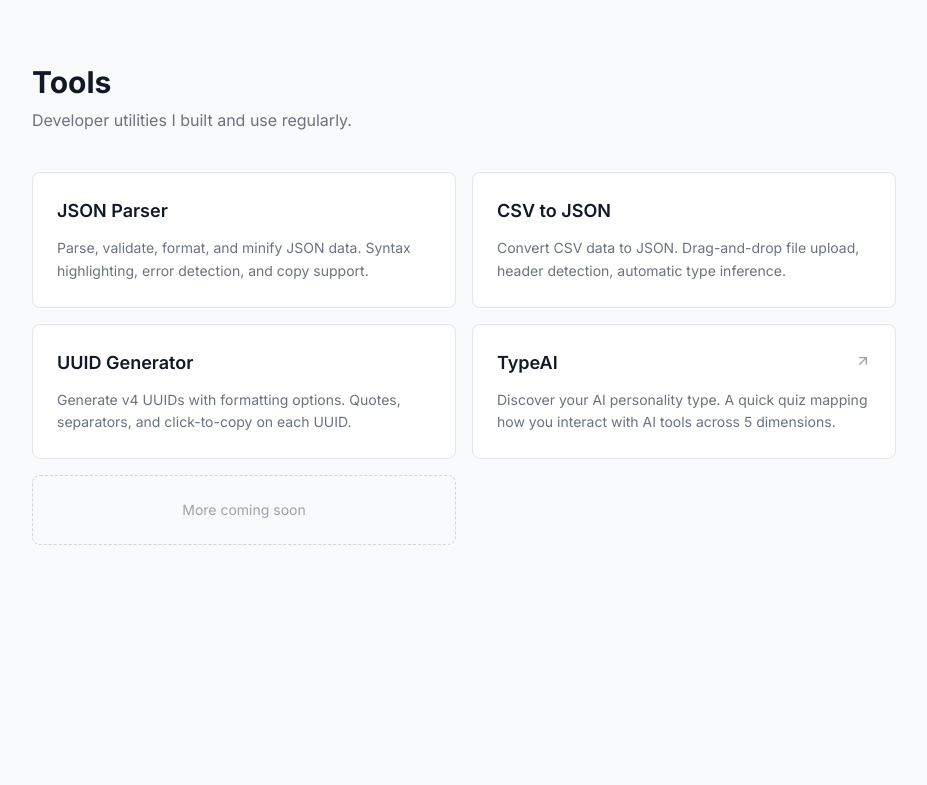
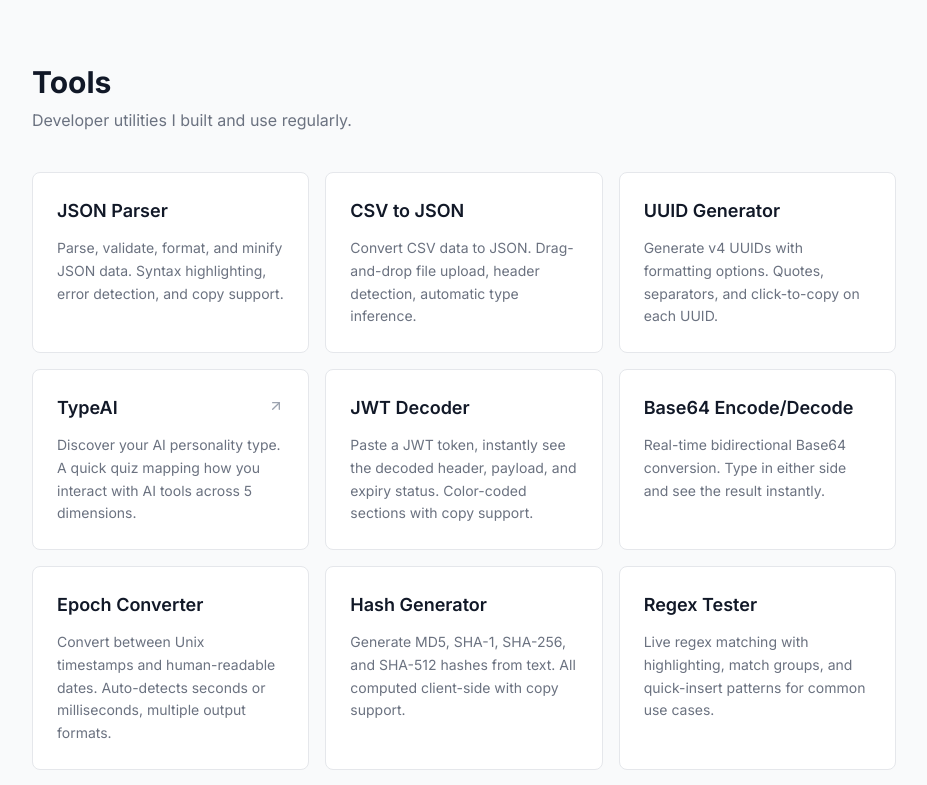
Before and after one commit to wdevarshi/portfolio, a Next.js app: page /tools in a window 1280 px wide. Shown: the top 785 px of the page, without its empty margins (176-1103 px from the left). Built offline with nearby package versions, Linux system fonts and the light colour scheme.

Commit message:
Add all 6 new tools to landing page, 3-column grid

```diff
--- a/app/tools/page.tsx
+++ b/app/tools/page.tsx
@@ -26,6 +26,42 @@ const tools = [
         href: 'https://typeai-tau.vercel.app',
         external: true,
     },
+    {
+        title: 'JWT Decoder',
+        description: 'Paste a JWT token, instantly see the decoded header, payload, and expiry status. Color-coded sections with copy support.',
+        href: '/tools/jwt-decoder',
+        external: false,
+    },
+    {
+        title: 'Base64 Encode/Decode',
+        description: 'Real-time bidirectional Base64 conversion. Type in either side and see the result instantly.',
+        href: '/tools/base64',
+        external: false,
+    },
+    {
+        title: 'Epoch Converter',
+        description: 'Convert between Unix timestamps and human-readable dates. Auto-detects seconds or milliseconds, multiple output formats.',
+        href: '/tools/epoch-converter',
+        external: false,
+    },
+    {
+        title: 'Hash Generator',
+        description: 'Generate MD5, SHA-1, SHA-256, and SHA-512 hashes from text. All computed client-side with copy support.',
+        href: '/tools/hash-generator',
+        external: false,
+    },
+    {
+        title: 'Regex Tester',
+        description: 'Live regex matching with highlighting, match groups, and quick-insert patterns for common use cases.',
+        href: '/tools/regex-tester',
+        external: false,
+    },
+    {
+        title: 'Cron Builder',
+        description: 'Visual cron expression builder with human-readable descriptions, next run times, and common presets.',
+        href: '/tools/cron-builder',
+        external: false,
+    },
 ]
 
 export default function Tools() {
@@ -35,7 +71,7 @@ export default function Tools() {
                 <h1 className="text-3xl font-bold text-gray-900 mb-2">Tools</h1>
                 <p className="text-gray-500 mb-10">Developer utilities I built and use regularly.</p>
 
-                <div className="grid sm:grid-cols-2 gap-4">
+                <div className="grid sm:grid-cols-2 lg:grid-cols-3 gap-4">
                     {tools.map((tool) => (
                         <Link
                             key={tool.title}
@@ -59,9 +95,6 @@ export default function Tools() {
                         </Link>
                     ))}
 
-                    <div className="border border-dashed border-gray-300 rounded-lg p-6 flex items-center justify-center">
-                        <p className="text-sm text-gray-400">More coming soon</p>
-                    </div>
                 </div>
             </div>
         </main>
```
